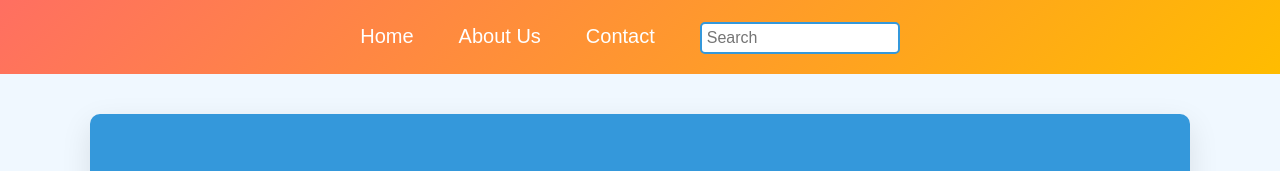
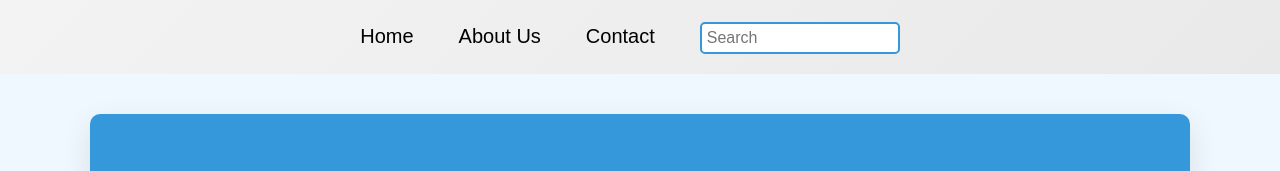
Before and after one commit to Turescience/Physics.github.io, a plain HTML site: page index.html in a window 1280 px wide. Shown: the top 171 px of the page. Drawn offline with Linux system fonts and the light colour scheme.

Commit message:
styles.css

```diff
--- a/styles.css
+++ b/styles.css
@@ -18,7 +18,7 @@ body {
 
 /* Header Styles */
 header {
-    background: linear-gradient(135deg, #ff6f61, #ffbc00); /* Gradient background */
+    background: linear-gradient(135deg, #f3f3f3, #e9e9e9); /* Gradient background */
     padding: 20px;
 }
 
@@ -32,7 +32,7 @@ nav ul li {
 }
 
 nav ul li a {
-    color: white;
+    color: rgb(0, 0, 0);
     text-decoration: none;
     font-size: 20px;
     padding: 5px 10px;
```
